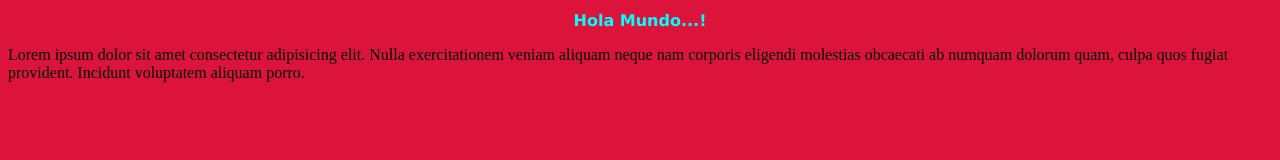
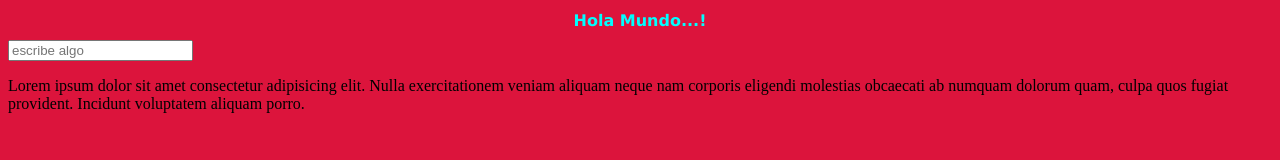
Before and after one commit to alaansxd/gitdeprueba, a plain HTML site: page index.html in a window 1280 px wide. Drawn offline with Linux system fonts and the light colour scheme.

Commit message:
version 2.0

```diff
--- a/index.html
+++ b/index.html
@@ -15,11 +15,12 @@
         </h1>
     </center>
 
+<input type="text" placeholder="escribe algo">
+
     <p>
         Lorem ipsum dolor sit amet consectetur adipisicing elit.
          Nulla exercitationem veniam aliquam neque nam corporis eligendi molestias obcaecati
          ab numquam dolorum quam, culpa quos fugiat provident. Incidunt voluptatem aliquam porro.
     </p>
-
 </body>
 </html>
```
